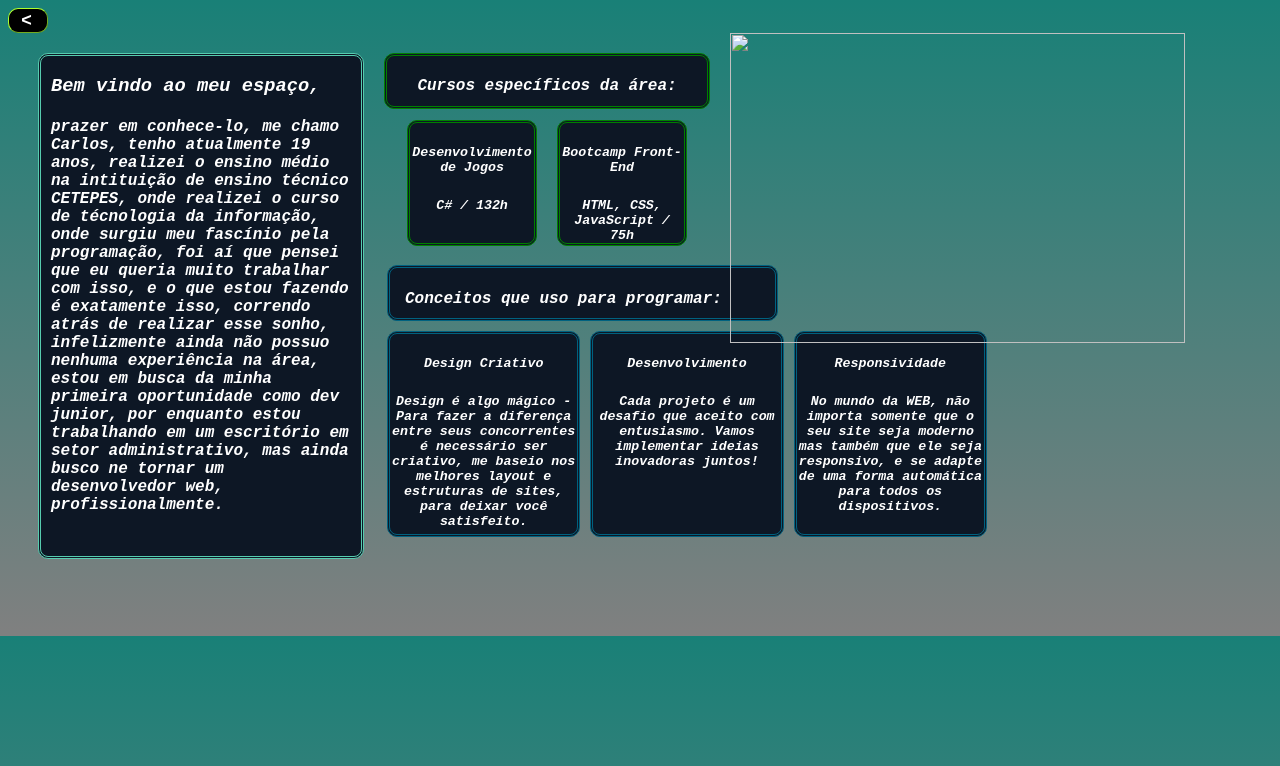
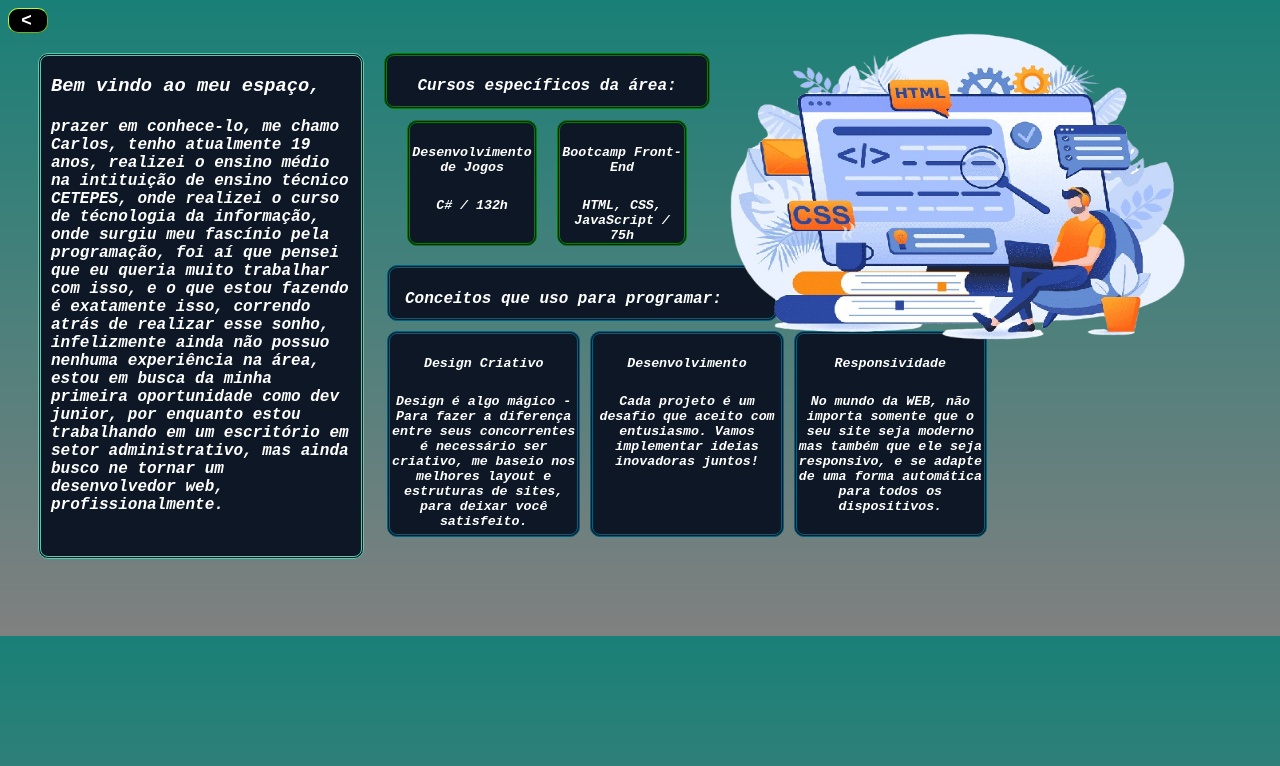
Before and after one commit to T3CNO0/portfolio, a plain HTML site: page assets/sobre.html in a window 1280 px wide. Drawn offline with Linux system fonts and the light colour scheme; the site is published under a folder, as on GitHub Pages, so addresses that start at the root find nothing.

Commit message:
Update sobre.html

```diff
--- a/assets/sobre.html
+++ b/assets/sobre.html
@@ -59,7 +59,7 @@
 </div>
 </div>
     <div class="imgsobre">
-        <img class="imgsobre" src="/imgs/sobre.png" >
+        <img class="imgsobre" src="../imgs/sobre.png" >
     </div>
 
 
```
